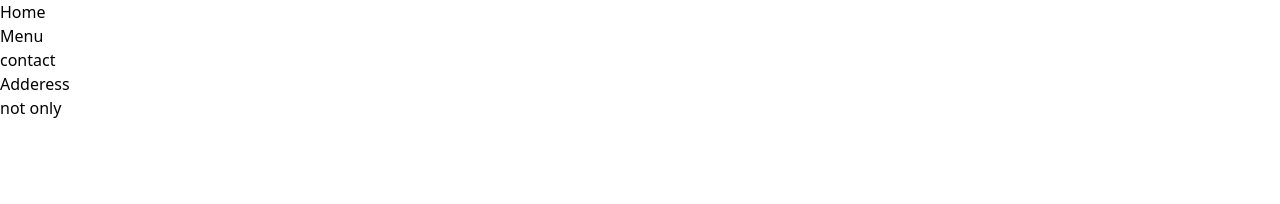
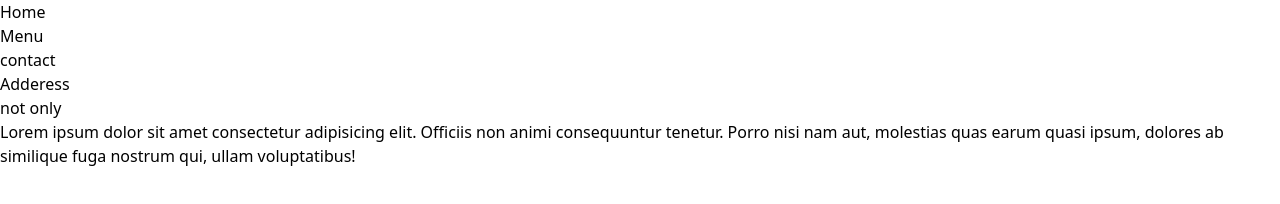
Before and after one commit to muhammadomarfaruk/onlyme, a website: page index.html in a window 1280 px wide. Drawn offline with Linux system fonts and the light colour scheme.

Commit message:
not only

```diff
--- a/index.html
+++ b/index.html
@@ -19,6 +19,7 @@
                     <li>contact</li>
                     <li>Adderess</li>
                     <li>not only</li>
+                    Lorem ipsum dolor sit amet consectetur adipisicing elit. Officiis non animi consequuntur tenetur. Porro nisi nam aut, molestias quas earum quasi ipsum, dolores ab similique fuga nostrum qui, ullam voluptatibus!
                 </ul>
             </div>
         </nav>
```
